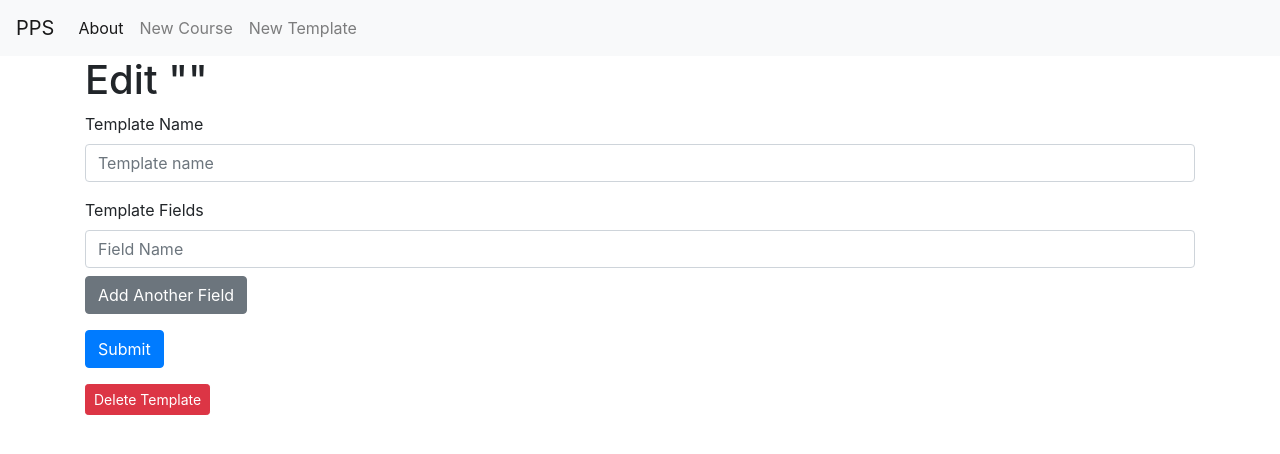
After one commit to ALePh-06/Mini-IT, a Python web app: template templates/edit_template.html in a window 1280 px wide. The commit adds this page. Shown: the top 454 px of the page. Run offline with Jinja, Linux system fonts and the light colour scheme; the template is opened without the code that fills it, so the values that code supplies are empty; some libraries are stand-ins or nearby versions.

Commit message:
adding templates

```diff
--- /dev/null
+++ b/templates/base.html
@@ -0,0 +1,46 @@
+<!doctype html>
+<html lang="en">
+  <head>
+    <!-- Required meta tags -->
+    <meta charset="utf-8">
+    <meta name="viewport" content="width=device-width, initial-scale=1, shrink-to-fit=no">
+
+    <!-- Bootstrap CSS -->
+    <link rel="stylesheet" href="https://stackpath.bootstrapcdn.com/bootstrap/4.3.1/css/bootstrap.min.css" integrity="sha384-ggOyR0iXCbMQv3Xipma34MD+dH/1fQ784/j6cY/iJTQUOhcWr7x9JvoRxT2MZw1T" crossorigin="anonymous">
+
+    <title>{% block title %} {% endblock %}</title>
+  </head>
+  <body>
+    <nav class="navbar navbar-expand-md navbar-light bg-light">
+        <a class="navbar-brand" href="{{ url_for('index')}}">PPS</a>
+        <button class="navbar-toggler" type="button" data-toggle="collapse" data-target="#navbarNav" aria-controls="navbarNav" aria-expanded="false" aria-label="Toggle navigation">
+            <span class="navbar-toggler-icon"></span>
+        </button>
+        <div class="collapse navbar-collapse" id="navbarNav">
+            <ul class="navbar-nav">
+            <li class="nav-item active">
+                <a class="nav-link" href="#">About</a>
+            </li>
+            <li class="nav-item">
+              <a class="nav-link" href="{{url_for('create_course')}}">New Course</a>
+            </li>
+            <li class="nav-item">
+              <a class="nav-link" href="{{url_for('create_template')}}">New Template</a>
+            </li>
+            </ul>
+        </div>
+    </nav>
+    <div class="container">
+      {% for message in get_flashed_messages() %}
+        <div class="alert alert-danger">{{ message }}</div>
+      {% endfor %}
+        {% block content %} {% endblock %}
+    </div>
+
+    <!-- Optional JavaScript -->
+    <!-- jQuery first, then Popper.js, then Bootstrap JS -->
+    <script src="https://code.jquery.com/jquery-3.3.1.slim.min.js" integrity="sha384-q8i/X+965DzO0rT7abK41JStQIAqVgRVzpbzo5smXKp4YfRvH+8abtTE1Pi6jizo" crossorigin="anonymous"></script>
+    <script src="https://cdnjs.cloudflare.com/ajax/libs/popper.js/1.14.7/umd/popper.min.js" integrity="sha384-UO2eT0CpHqdSJQ6hJty5KVphtPhzWj9WO1clHTMGa3JDZwrnQq4sF86dIHNDz0W1" crossorigin="anonymous"></script>
+    <script src="https://stackpath.bootstrapcdn.com/bootstrap/4.3.1/js/bootstrap.min.js" integrity="sha384-JjSmVgyd0p3pXB1rRibZUAYoIIy6OrQ6VrjIEaFf/nJGzIxFDsf4x0xIM+B07jRM" crossorigin="anonymous"></script>
+  </body>
+</html>
--- /dev/null
+++ b/templates/edit_template.html
@@ -0,0 +1,47 @@
+{% extends 'base.html' %}
+
+{% block content %}
+<h1>{% block title %}  Edit "{{template['name'] }}" {% endblock %}</h1>
+
+<form method="POST">
+    <div class="form-group">
+        <label for="name">Template Name</label>
+        <input type="text" name="name" placeholder="Template name"
+               class="form-control"
+               value="{{ request.form['name'] or template['name'] }}">
+    </div>
+
+    <div class="form-group">
+        <label>Template Fields</label>
+        <div id="fields-container">
+            <input type="text" name="field_name" class="form-control mb-2"
+                   placeholder="Field Name" required>
+        </div>
+        <button type="button" class="btn btn-secondary" onclick="addField()">Add Another Field</button>
+    </div>
+
+    <div class="form-group mt-3">
+        <button type="submit" class="btn btn-primary">Submit</button>
+    </div>
+</form>
+
+<script>
+    function addField() {
+        const container = document.getElementById('fields-container');
+        const input = document.createElement('input');
+        input.type = 'text';
+        input.name = 'field_name';
+        input.className = 'form-control mb-2';
+        input.placeholder = 'Field Name';
+        input.required = true;
+        container.appendChild(input);
+    }
+</script>
+
+<form action="{{ url_for('delete', id=template['id']) }}" method="post">
+    <input type="submit" value="Delete Template"
+            class="btn btn-danger btn-sm"
+            onclick="return confirm('Are you sure you want to delete this template?')">
+</form>
+
+{% endblock %}
```
Also changed, not shown: templates/Index.html (+15 -13 lines), templates/course.html (added, +8 -0 lines), templates/create_course.html (added, +38 -0 lines), templates/create_template.html (added, +40 -0 lines), templates/edit_course.html (added, +32 -0 lines), templates/view_course.html (added, +8 -0 lines), templates/users_database.db (deleted).
